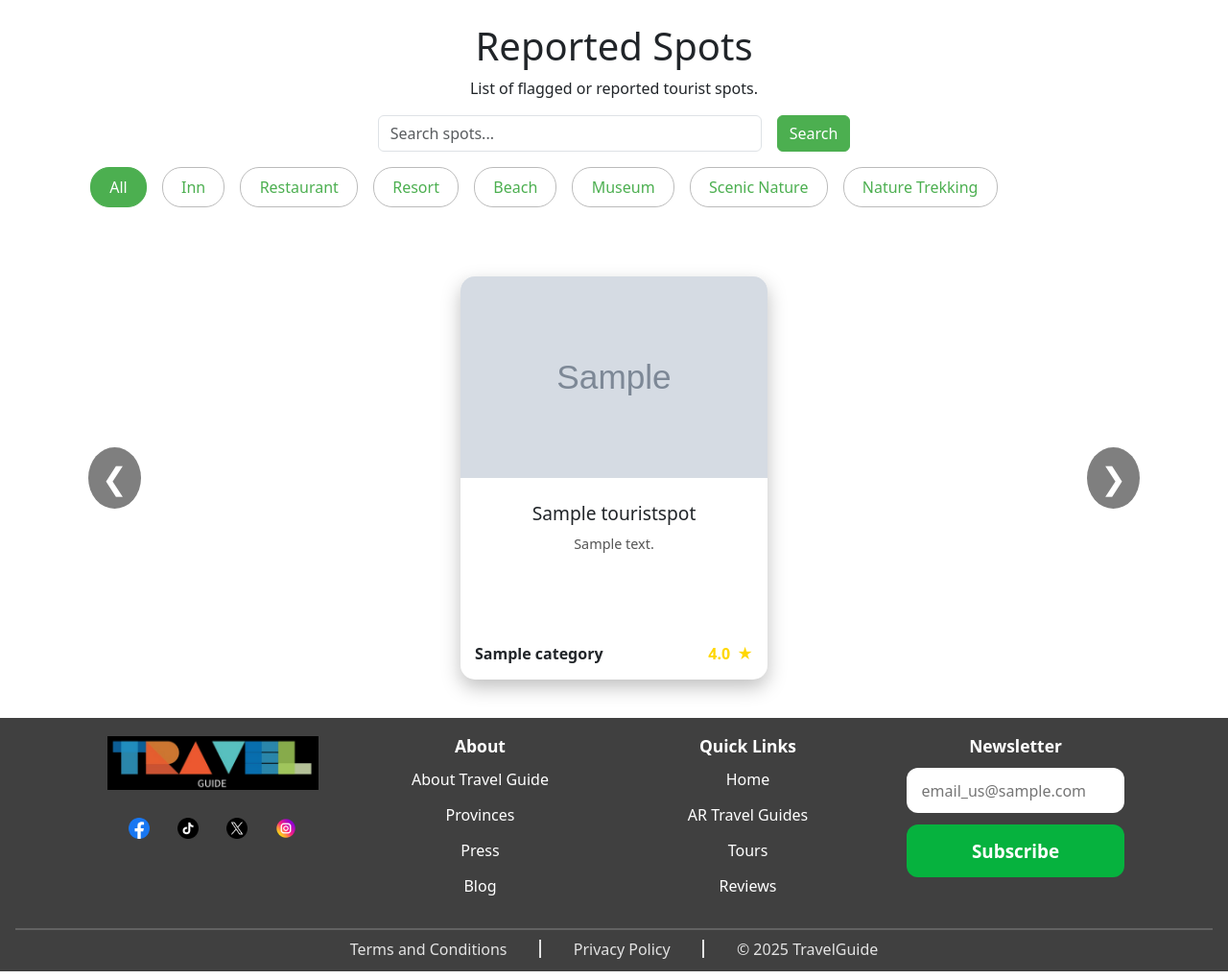
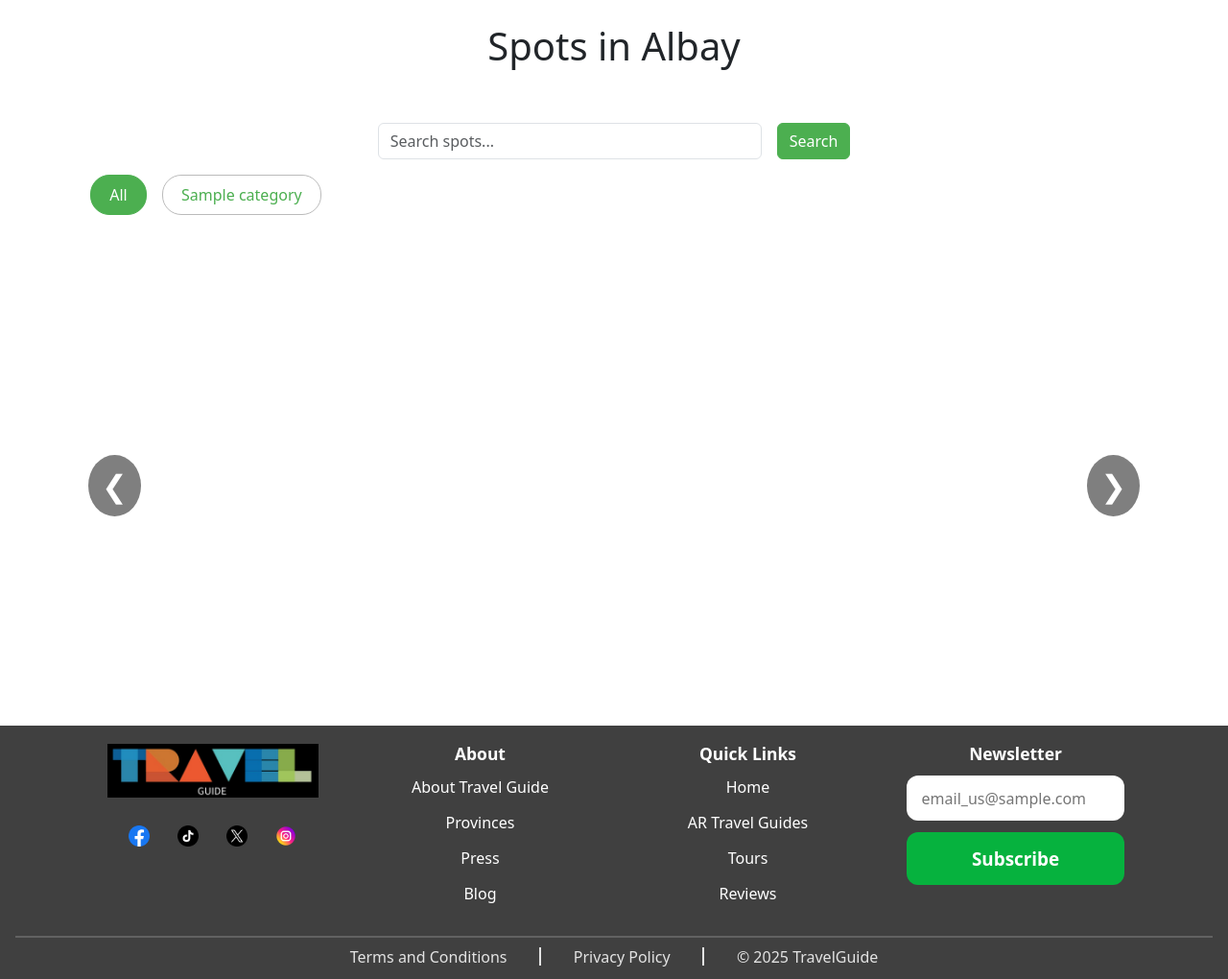
Before and after one commit to Lanzuela63/TravelguideA, a Django app: page /tourism/reports/albay/ in a window 1280 px wide. Shown: the part 102-1122 px from the top of the page at 96% size. Run offline with Django 5.2, Linux system fonts and the light colour scheme; tables that the repository leaves empty hold one stand-in row (values such as "Sample post"); grey boxes marked "Sample" are stand-in pictures.

Commit message:
asdasdasd
asdasdasd

```diff
--- a/backend/apps/tourism/views/main_views.py
+++ b/backend/apps/tourism/views/main_views.py
@@ -139,7 +139,7 @@
                  spots.filter(location__name__icontains=query) |
                  spots.filter(location__region__icontains=query) |
                  spots.filter(location__province__icontains=query))
-    categories = Category.objects.values_list('name', flat=True).distinct()
+    categories = Category.objects.all().order_by("id")
     return render(request, 'tourism/reported_spots_albay.html', {
         'spots': spots.distinct(),
         'query': query,
@@ -308,7 +308,7 @@
             "name_url": spot.name_url,
             "category": spot.category.name if hasattr(spot.category, "name") else spot.category_id,
             "rating": getattr(spot, "rating", None),
-            "map_url": getattr(spot, "map_embed", None),
+            "map_embed": getattr(spot, "map_embed", None),
             "address": f"{spot.location.name}, {spot.location.province}, {spot.location.region}",
             "social_media_link": spot.website,
         }
@@ -417,25 +417,28 @@
 
 def reported_spots_albay(request):
     query = request.GET.get('query', '')
-    spots = TouristSpot.objects.filter(is_active=True)
-    if query:
-        spots = (spots.filter(name__icontains=query) |
-                 spots.filter(description__icontains=query) |
-                 spots.filter(category__name__icontains=query) |
-                 spots.filter(location__name__icontains=query) |
-                 spots.filter(location__region__icontains=query) |
-                 spots.filter(location__province__iexact='Albay'))
-    categories = Category.objects.values_list('name', flat=True).distinct()
-    albay_spots = TouristSpot.objects.filter(location__province__iexact='Albay', is_active=True)
+    spots = TouristSpot.objects.filter(is_active=True, location__province__iexact='Albay')
+
+    if query and query.lower() != "all":
+        spots = spots.filter(
+            Q(name__icontains=query) |
+            Q(description__icontains=query) |
+            Q(location__name__icontains=query) |
+            Q(category__name__icontains=query)  # ✅ category join
+        )
+
+    categories = Category.objects.all().order_by("id")
+
     image_map = _load_image_map()
-    for s in spots: s.image = image_map.get(s.id)
-    for s in albay_spots: s.image = image_map.get(s.id)
+    for s in spots:
+        s.image = image_map.get(s.id) or s.image
+
     return render(request, 'tourism/reported_spots_albay.html', {
         'spots': spots.distinct(),
         'query': query,
         'categories': categories,
-        'albay_spots': albay_spots,
     })
+
 
 
 # ============================================================
--- a/frontend/templates/home/index.html
+++ b/frontend/templates/home/index.html
@@ -27,9 +27,9 @@
     <p>Find the best tourist spots & hidden gems in Bicolandia.</p>
   </div>
   <div class="feature-box">
-    <img src="{% static 'images/index/PlacesToGo.png' %}" class="feature-icon" alt="Places To Go Icon" />
-    <h2>Places To Go</h2>
-    <p>Top tourist attractions.</p>
+    <img src="{% static 'images/index/Calendar.png' %}" class="feature-icon" alt="Calendar Icon" />
+    <h2>Events</h2>
+    <p>See Upcoming Festive Events</p>
   </div>
   <div class="feature-box">
     <img src="{% static 'images/index/PlanYourTrip.png' %}" class="feature-icon" alt="Plan Your Trip Icon" />
--- a/frontend/templates/tourism/reported_spots_albay.html
+++ b/frontend/templates/tourism/reported_spots_albay.html
@@ -3,8 +3,8 @@
 
 {% block content %}
 <div class="container mt-4">
-    <h1 class="text-center">Reported Spots</h1>
-    <p class="text-center">List of flagged or reported tourist spots.</p>
+    <h1 class="text-center">Spots in Albay</h1>
+    <br></br>
 
     <!-- Search Bar -->
     <form method="get" class="d-flex justify-content-center align-items-center mb-3" style="gap: 1rem;">
@@ -14,15 +14,13 @@
 
     <!-- Horizontal Scrollable Filter Bar -->
     <div class="category-carousel mb-4">
-        <a href="?" class="filter-btn {% if not query or query == 'All' %}active{% endif %}">All</a>
-        <a href="?query=Inn" class="filter-btn {% if query == 'Inn' %}active{% endif %}">Inn</a>
-        <a href="?query=Restaurant" class="filter-btn {% if query == 'Restaurant' %}active{% endif %}">Restaurant</a>
-        <a href="?query=Resort" class="filter-btn {% if query == 'Resort' %}active{% endif %}">Resort</a>
-        <a href="?query=Beach" class="filter-btn {% if query == 'Beach' %}active{% endif %}">Beach</a>
-        <a href="?query=Museum" class="filter-btn {% if query == 'Museum' %}active{% endif %}">Museum</a>
-        <a href="?query=Scenic Nature" class="filter-btn {% if query == 'Scenic Nature' %}active{% endif %}">Scenic Nature</a>
-        <a href="?query=Nature Trekking" class="filter-btn {% if query == 'Nature Trekking' %}active{% endif %}">Nature Trekking</a>
-    </div>
+    <a href="?" class="filter-btn {% if not query or query == 'All' %}active{% endif %}">All</a>
+    {% for cat in categories %}
+        <a href="?query={{ cat.name }}" class="filter-btn {% if query == cat.name %}active{% endif %}">
+            {{ cat.name }}
+        </a>
+    {% endfor %}
+</div>
 </div>
 
 <!-- CSS for carousel/filter bar -->
--- a/frontend/templates/tourism/reported_spots_albay_map.html
+++ b/frontend/templates/tourism/reported_spots_albay_map.html
@@ -8,7 +8,7 @@
       {% if spot.image %}
         <img src="{% static spot.image %}" alt="{{ spot.name }}"
              class="img-fluid"
-             style="max-width:700px; width:100%; max-height:440px; object-fit:cover; border-radius:18px;">
+             style="max-width:1920px; width:100%; max-height:1080px; object-fit:cover; border-radius:18px;">
       {% else %}
         <img src="{% static 'images/reported_spots/albay/default.jpg' %}" alt="No image"
              class="img-fluid"
```
Also changed, not shown: backend/apps/tourism/migrations/0009_touristspot_address_touristspot_rating_and_more.py (added), shared/static/images/index/Calendar.png (added), shared/static/images/reported_spots/albay/KawaKawa.jpg (renamed from shared/static/images/reported_spots/albay/Kawa-Kawa.jpg).
